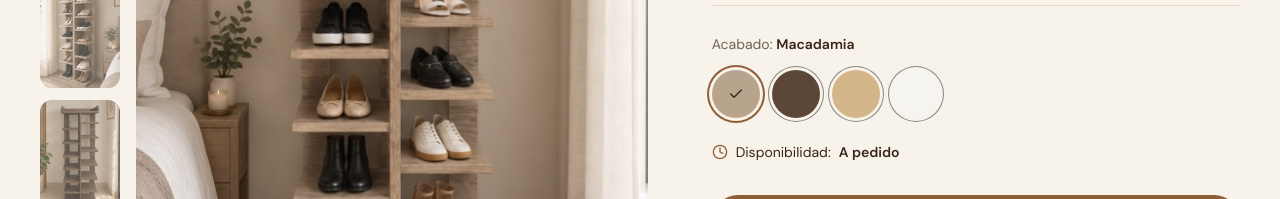
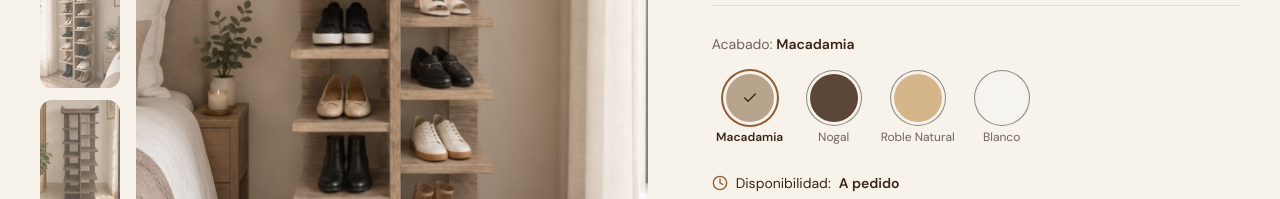
Before and after one commit to gonzalo-droid/castora, a Next.js app: page /productos/zapatero-melina in a window 1280 px wide. Shown: the part 420-619 px from the top of the page. Built offline with nearby package versions, Linux system fonts and the light colour scheme; no server answers.

Commit message:
feat(product): show finish names under each color swatch
Only the selected finish was named, so similar tones like Macadamia and
Roble Natural were hard to tell apart without tapping. Each swatch now
carries its visible name, which also becomes its accessible name.

```diff
--- a/src/components/product/ProductView.tsx
+++ b/src/components/product/ProductView.tsx
@@ -122,7 +122,8 @@ export function ProductView({ product }: { product: Product }) {
             <legend className="text-sm text-muted">
               Acabado: <span className="font-semibold text-brand-deep">{variant.name}</span>
             </legend>
-            <div className="mt-4 flex flex-wrap gap-3" role="radiogroup" aria-label="Acabado" onKeyDown={onSwatchKey}>
+            {/* Cada color muestra su nombre: así se distinguen Macadamia y Roble Natural sin tocarlos. */}
+            <div className="mt-4 flex flex-wrap gap-x-2 gap-y-3" role="radiogroup" aria-label="Acabado" onKeyDown={onSwatchKey}>
               {product.variants.map((v) => {
                 const selected = v.id === variant.id;
                 return (
@@ -132,11 +133,13 @@ export function ProductView({ product }: { product: Product }) {
                     role="radio"
                     aria-checked={selected}
                     tabIndex={selected ? 0 : -1}
-                    aria-label={v.name}
-                    title={v.name}
                     onClick={() => selectVariant(v.id)}
+                    className="group flex w-[4.75rem] flex-col items-center gap-2 rounded-xl py-1 text-center"
+                  >
+                    <span
+                      aria-hidden="true"
                       className={`relative h-12 w-12 rounded-full ring-offset-[3px] ring-offset-cream transition ${
-                      selected ? "ring-2 ring-brand" : "ring-1 ring-black/45 hover:ring-brand"
+                        selected ? "ring-2 ring-brand" : "ring-1 ring-black/45 group-hover:ring-brand"
                       }`}
                       style={{ background: v.swatch }}
                     >
@@ -146,6 +149,12 @@ export function ProductView({ product }: { product: Product }) {
                           className={`absolute inset-0 m-auto ${isLight(v.swatch) ? "text-brand-deep" : "text-cream"}`}
                         />
                       )}
+                    </span>
+                    <span
+                      className={`text-xs leading-tight ${selected ? "font-semibold text-brand-deep" : "text-muted group-hover:text-brand-deep"}`}
+                    >
+                      {v.name}
+                    </span>
                   </button>
                 );
               })}
```
Lines whose indentation alone changed are shown as unchanged.
